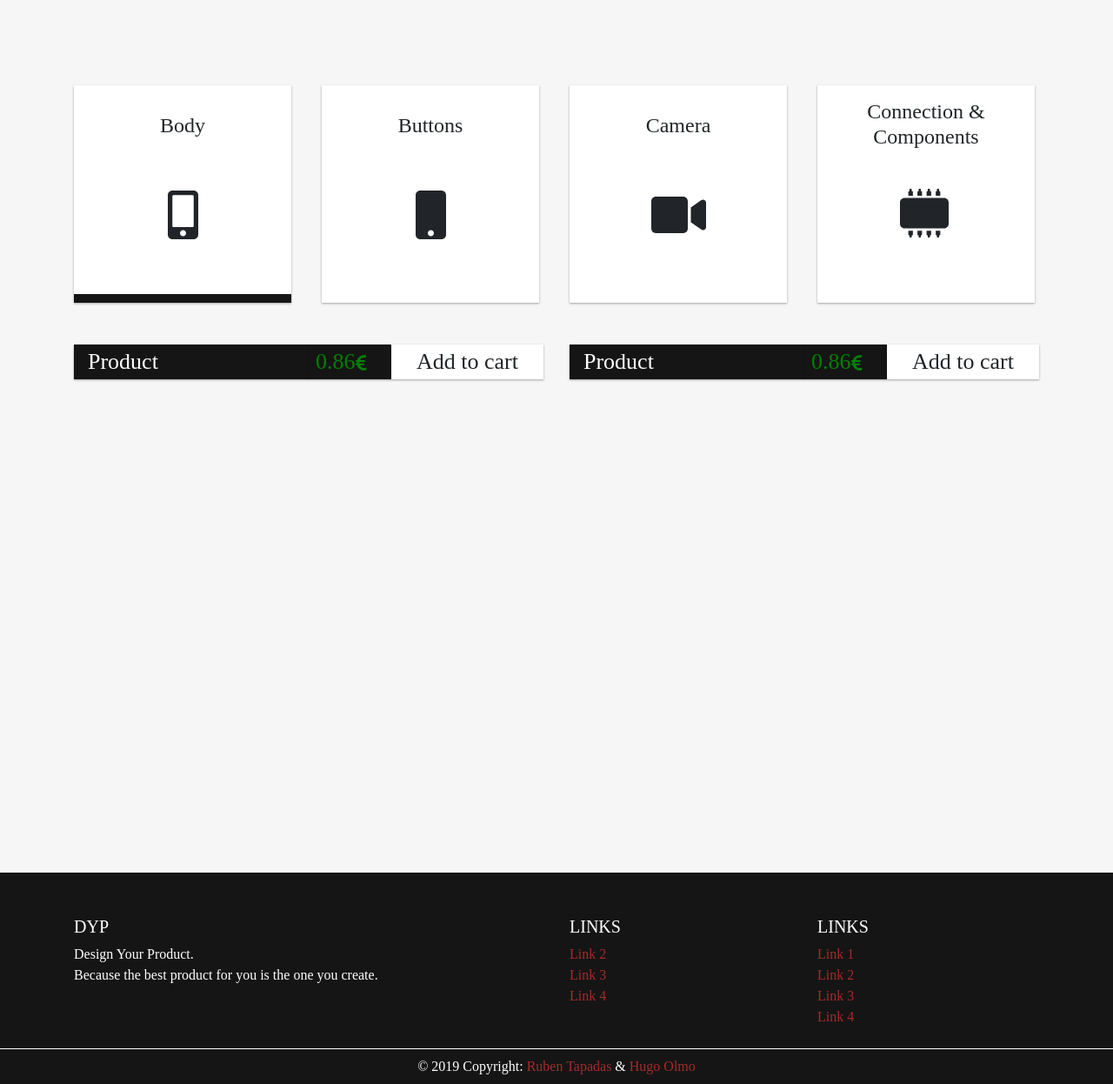
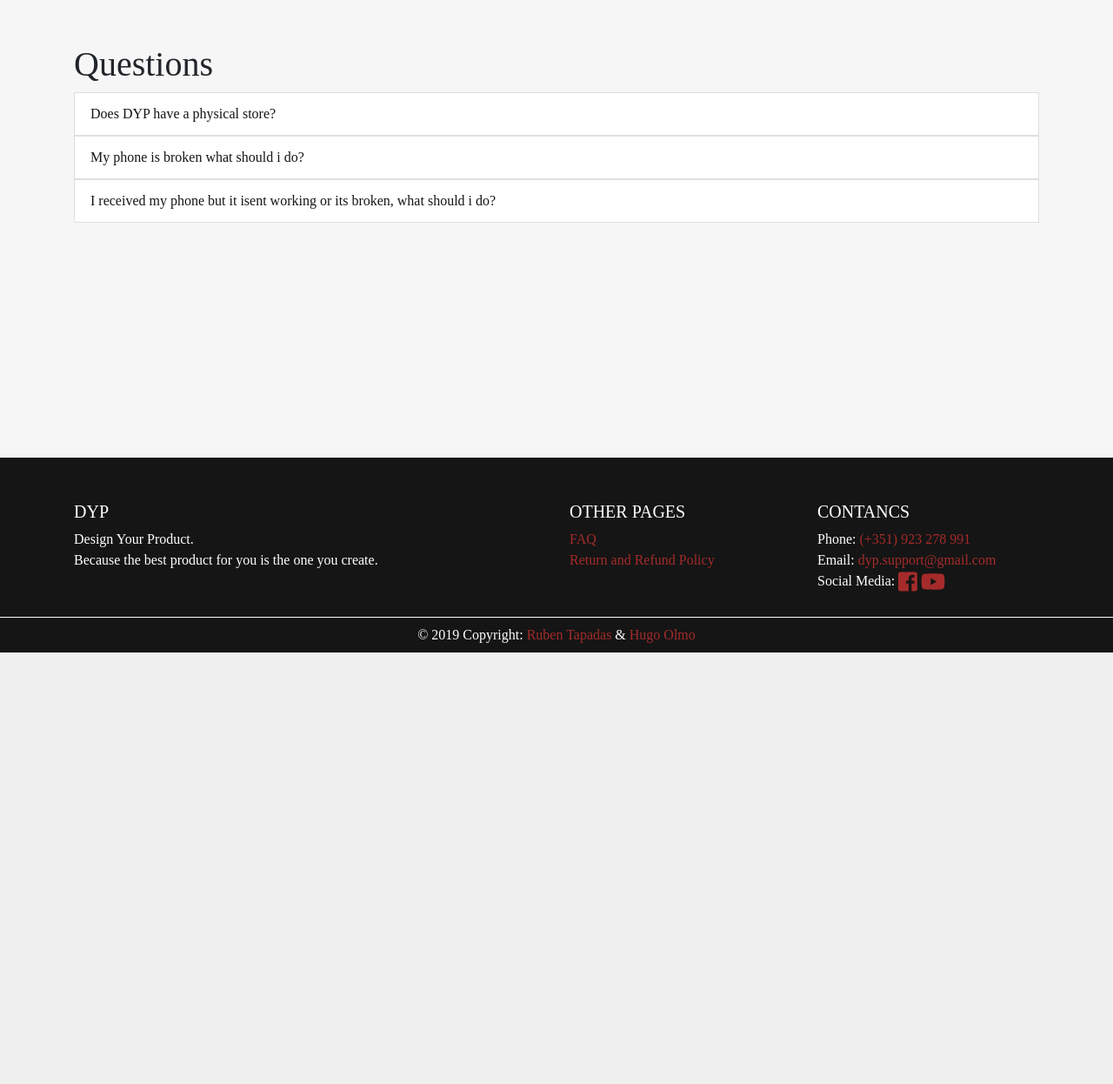
Before and after one commit to RubenTapadas/DYP, a PHP site: page /faq.php in a window 1280 px wide. Shown: the part 50-1296 px from the top of the page at 87% size. After the commit the page ends 800 px from the top, so only its background shows below. Run offline with PHP 8.4, Linux system fonts and the light colour scheme; data that the repository does not hold is empty; some libraries are stand-ins or nearby versions.

Commit message:
changed footer in every page to the correct one changed faq to old version

```diff
--- a/faq.php
+++ b/faq.php
@@ -120,86 +120,55 @@
     </nav>
 
     <div class="container">
-      <div class="row pt-5">
-        <div class="col-sm">
-          <div class="part-body shade part-type light pt-3">
-            <div style="height:80px">
-              <h4 class="pt-3">Body</h4>
+      <h1>Questions</h1>
+
+      <div id="accordion">
+        <div class="card">
+          <div class="card-header" id="headingOne">
+            <h5 class="mb-0">
+              <button class="btn btn-link collapsed" data-toggle="collapse" data-target="#collapseOne" aria-expanded="false" aria-controls="collapseOne">
+                Does DYP have a physical store?
+              </button>
+            </h5>
           </div>
-            <span class="fas fa-mobile-alt   purchase-icon mt-3" style="height:70px"></span>
+
+          <div id="collapseOne" class="collapse" aria-labelledby="headingOne" data-parent="#accordion">
+            <div class="card-body">
+              No, we only have an online presence.
             </div>
           </div>
-        <div class="col-sm">
-          <div class="part-buttons shade part-type light pt-3">
-            <div style="height:80px">
-              <h4 class="pt-3">Buttons</h4>
         </div>
-            <span class="fas fa-mobile  purchase-icon mt-3" style="height:70px"></span>
+        <div class="card">
+          <div class="card-header" id="headingTwo">
+            <h5 class="mb-0">
+              <button class="btn btn-link collapsed" data-toggle="collapse" data-target="#collapseTwo" aria-expanded="false" aria-controls="collapseTwo">
+                My phone is broken what should i do?
+              </button>
+            </h5>
+          </div>
+          <div id="collapseTwo" class="collapse" aria-labelledby="headingTwo" data-parent="#accordion">
+            <div class="card-body">
+              If you know the problem you could buy replacement parts in <a href="parts.php">Buy Parts</a>, but if you dont you can contact us and we can help you (contacts in footer of page).<br>
+              If you need help in replacing the parts we have a <a href="#">Youtube channel</a> with step to step tutorials.
             </div>
           </div>
-        <div class="col-sm">
-          <div class="part-camera shade part-type light pt-3">
-            <div style="height:80px">
-              <h4 class="pt-3">Camera</h4>
         </div>
-            <span class="fas fa-video   purchase-icon mt-3" style="height:70px"></span>
+        <div class="card">
+          <div class="card-header" id="headingThree">
+            <h5 class="mb-0">
+              <button class="btn btn-link collapsed" data-toggle="collapse" data-target="#collapseThree" aria-expanded="false" aria-controls="collapseThree">
+                I received my phone but it isent working or its broken, what should i do?
+              </button>
+            </h5>
           </div>
-        </div>
-        <div class="col-sm">
-          <div class="part-connection-components shade part-type light pt-3">
-            <div style="height:80px">
-              <h4>Connection & Components</h4>
-            </div>
-            <span class="fas fa-microchip purchase-icon fa-rotate-90 mt-3" style="height:70px"></span>
+          <div id="collapseThree" class="collapse" aria-labelledby="headingThree" data-parent="#accordion">
+            <div class="card-body">
+              Every DYP phone comes with a 2 year warranty, if in the rare acourency of your phone coming with problems from factory you can check our <a href="#">Return Policy</a>.
             </div>
           </div>
         </div>
 
-      <div id="part-pick-body" class="mt-5 part-pick">
-        <div class="row">
-          <div class="part-division">
-            <div class="product-show col-6 pr-0">
-              <div class="shade pl-2 part-item">
-                <input type="text" id="part-id" style="display:none" class="clean float-left" readonly value="Product id">
-                <span class="pl-2">Product</span>
-              </div>
-            </div>
-            <div class="col-2 pl-0 pr-0">
-              <div class="shade pl-2 part-item">
-                <span class="part-price">0.86</span><span class="fas fa-euro-sign part-price-sign">
-              </div>
-            </div>
-            <div class="col-4 pl-0">
-              <div class="shade px-3 part-item-buy">Add to cart</div>
-            </div>
-          </div>
-          <div class="part-division">
-            <div class="product-show col-6 pr-0">
-              <div class="shade pl-2 part-item">
-                <input type="text" id="part-id" style="display:none" class="clean float-left" readonly value="Product id">
-                <span class="pl-2">Product</span>
-              </div>
-            </div>
-            <div class="col-2 pl-0 pr-0">
-              <div class="shade pl-2 part-item">
-                <span class="part-price">0.86</span><span class="fas fa-euro-sign part-price-sign">
-              </div>
-            </div>
-            <div class="col-4 pl-0">
-              <div class="shade px-3 part-item-buy">Add to cart</div>
-            </div>
-          </div>
-        </div>
-      </div>
-      <div id="part-pick-buttons" class="mt-5 part-pick">
-        Buttons
-      </div>
-      <div id="part-pick-camera" class="mt-5 part-pick">
-        Camera
-      </div>
-      <div id="part-pick-connectioncomponents" class="mt-5 part-pick">
-        Connection & Components
-      </div>
+
 
         <footer class="page-footer font-small mt-5 fixed-bottom dark-text">
           <div class="container text-center text-md-left">
@@ -211,37 +180,30 @@
               </div>
               <hr class="clearfix w-100 d-md-none pb-3">
               <div class="col-md-3 mb-md-0 mb-3">
-              <h5 class="text-uppercase">Links</h5>
+                <h5 class="text-uppercase">Other pages</h5>
                 <ul class="list-unstyled">
                   <li>
-                  <a href="#!">
-                    <?php echo  $firstname; ?></a>
+                    <a href="faq.php">FAQ</a>
                   </li>
                   <li>
-                  <a href="#!">Link 2</a>
-                </li>
-                <li>
-                  <a href="#!">Link 3</a>
-                </li>
-                <li>
-                  <a href="#!">Link 4</a>
+                    <a href="return.php">Return and Refund Policy</a>
                   </li>
                 </ul>
               </div>
               <div class="col-md-3 mb-md-0 mb-3">
-              <h5 class="text-uppercase">Links</h5>
+                <h5 class="text-uppercase">Contancs</h5>
                 <ul class="list-unstyled">
                   <li>
-                  <a href="#!">Link 1</a>
+                    Phone: <a href="tel:+351278991">(+351) 923 278 991</a>
                   </li>
                   <li>
-                  <a href="#!">Link 2</a>
+                    Email: <a href="mailto:dyp.support@gmail.com">dyp.support@gmail.com</a>
                   </li>
                   <li>
-                  <a href="#!">Link 3</a>
+                    <span style="vertical-align: top;">Social Media: </span> <a href="https://www.facebook.com/designyourproduct" target="_blank"><span style="font-size:25px;"class="fab fa-facebook-square  "></span></a><span>   </span><a href="https://www.youtube.com/channel/UC9LMTBDElZNmBA9HheL0fIg" target="_blank"><span style="font-size:25px;"class="fab fa-youtube"></span></a>
                   </li>
-                <li>
-                  <a href="#!">Link 4</a>
+                  <li >
+
                   </li>
                 </ul>
               </div>
```
Also changed, not shown: login.php (+11 -17 lines), parts.php (+9 -16 lines), product.php (+9 -16 lines), purchase.php (+9 -16 lines), return.php (+9 -16 lines), user.php (+10 -16 lines). Lines whose indentation alone changed are shown as unchanged.
